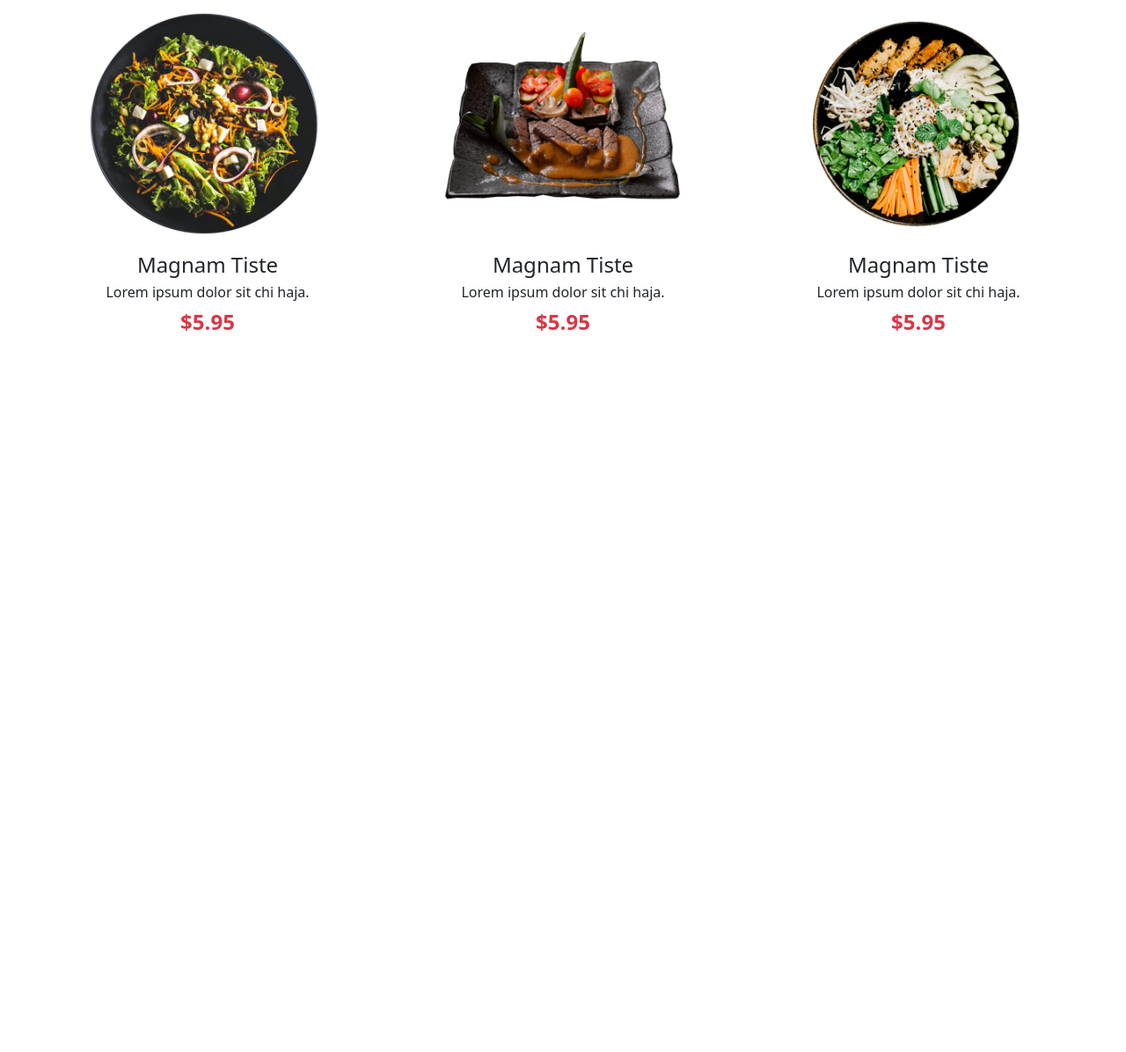
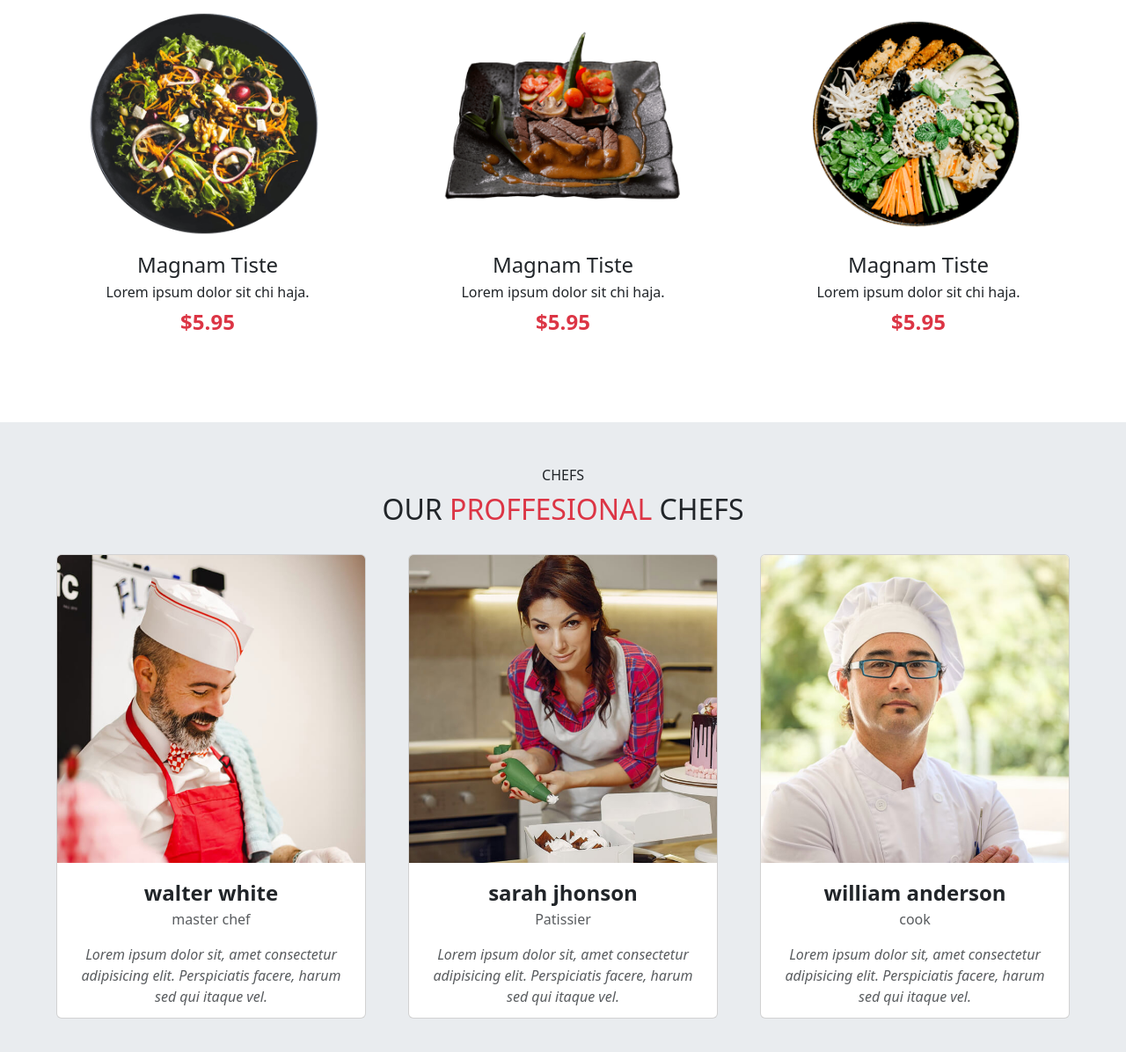
Before and after one commit to Gasbiachraf/Final_Projetc_JsDome_AchrafGASBI, a website: page index.html in a window 1280 px wide. Shown: the part 2679-3875 px from the top of the page at 88% size. Before the commit the page ends 3159 px from the top, so only its background shows below. Drawn offline with nearby package versions, Linux system fonts and the light colour scheme.

Commit message:
section7

```diff
--- a/index.html
+++ b/index.html
@@ -156,12 +156,16 @@
                 <p class="text-center">OUR MENU</p>
                 <h4 class="text-center">CHECK OUR YUMMY MENU</h4>
                 <div class="text-center">
-                    <button id="0" class="menuBotton bg-transparent border-bottom border-0 border-black mx-2 fs-5">Starters</button>
-                    <button id="1" class="menuBotton bg-transparent border-bottom border-0 border-black mx-2 fs-5">Breakfast</button>
-                    <button id="2" class="menuBotton bg-transparent border-bottom border-0 border-black mx-2 fs-5">Lunch</button>
-                    <button id="3" class="menuBotton bg-transparent border-bottom border-0 border-black mx-2 fs-5">Dinner</button>
+                    <button id="0"
+                        class="menuBotton bg-transparent border-bottom border-0 border-black mx-2 fs-5">Starters</button>
+                    <button id="1"
+                        class="menuBotton bg-transparent border-bottom border-0 border-black mx-2 fs-5">Breakfast</button>
+                    <button id="2"
+                        class="menuBotton bg-transparent border-bottom border-0 border-black mx-2 fs-5">Lunch</button>
+                    <button id="3"
+                        class="menuBotton bg-transparent border-bottom border-0 border-black mx-2 fs-5">Dinner</button>
                 </div>
-                <div  class="text-center pt-4 starters ">
+                <div class="text-center pt-4 starters ">
                     <p class="m-0 ">MENU</p>
                     <b class="m-0  text-danger fs-3">Starters</b>
                     <div class="d-flex px-4 flex-wrap justify-content-center pt-5">
@@ -331,7 +335,49 @@
                 </div>
             </div>
         </section>
-
+        <!-- * section 5 :carousel-->
+        <section>
+        </section>
+        <!-- * section 6 :carousel-->
+        <section>
+        </section>
+        <!-- * section 7-->
+        <section class="d-flex  flex-column  align-items-center  bg-body-secondary pt-5 pb-5">
+            <p class="m-0">CHEFS</p>
+            <h2 class="pt-2 pb-4">OUR <span class="text-danger">PROFFESIONAL</span> CHEFS</h2>
+            <div class="d-flex gap-lg-5">
+                <div class="card" style="width: 22rem; height: 33rem;" >
+                    <img src="./public/images/chefs/chefs-1.jpg" class="card-img-top" alt="...">
+                    <div class="card-body">
+                        <p class="card-text d-flex flex-column  m-0">
+                            <b class=" fs-4  text-center w-100 ">walter white</b>
+                            <p class="text-center text-body-secondary w-100 ">master chef</p>
+                            <p class="text-center text-body-secondary w-100"><i>Lorem ipsum dolor sit, amet consectetur adipisicing elit. Perspiciatis facere, harum sed qui itaque vel.</i></p>
+                        </p>
+                    </div>
+                </div>
+                <div class="card" style="width: 22rem; height: 33rem;" >
+                    <img src="./public/images/chefs/chefs-2.jpg" class="card-img-top" alt="...">
+                    <div class="card-body">
+                        <p class="card-text d-flex flex-column  m-0">
+                            <b class=" fs-4  text-center w-100 ">sarah jhonson</b>
+                            <p class="text-center text-body-secondary w-100 ">Patissier</p>
+                            <p class="text-center text-body-secondary w-100"><i>Lorem ipsum dolor sit, amet consectetur adipisicing elit. Perspiciatis facere, harum sed qui itaque vel.</i></p>
+                        </p>
+                    </div>
+                </div>
+                <div class="card" style="width: 22rem; height: 33rem;" >
+                    <img src="./public/images/chefs/chefs-3.jpg" class="card-img-top" alt="...">
+                    <div class="card-body">
+                        <p class="card-text d-flex flex-column  m-0">
+                            <b class=" fs-4  text-center w-100 ">william anderson</b>
+                            <p class="text-center text-body-secondary w-100 ">cook</p>
+                            <p class="text-center text-body-secondary w-100"><i>Lorem ipsum dolor sit, amet consectetur adipisicing elit. Perspiciatis facere, harum sed qui itaque vel.</i></p>
+                        </p>
+                    </div>
+                </div>
+            </div>
+        </section>
     </main>
     <!--^ footer-->
     <footer>
```
